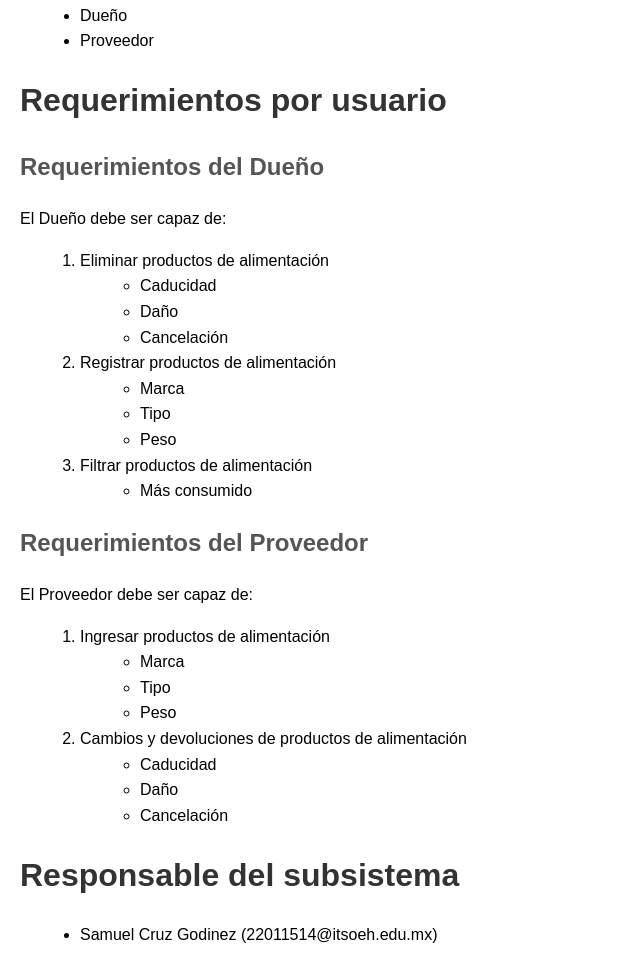
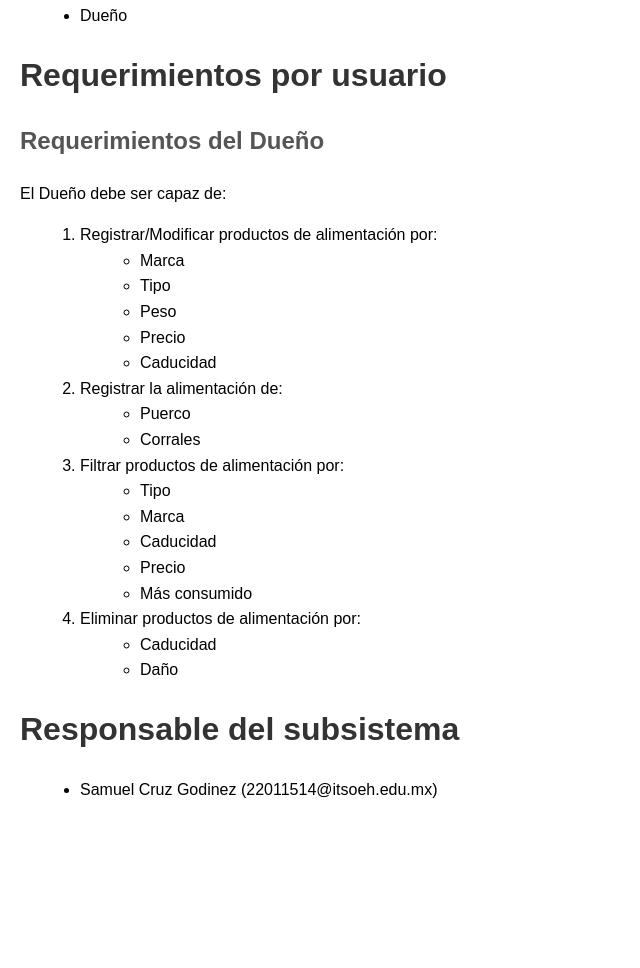
Before and after one commit to SamSCG/CPP, a plain HTML site: page subsistemas/inventario_alimentacion.html in a window 1280 px wide. Shown: the part 386-1354 px from the top of the page, without its empty margins (0-640 px from the left). After the commit the page ends 1209 px from the top, so only its background shows below. Drawn offline with Linux system fonts and the light colour scheme.

Commit message:
Se corrigio el subsistema inventario_Alimentacion

```diff
--- a/subsistemas/inventario_alimentacion.html
+++ b/subsistemas/inventario_alimentacion.html
@@ -41,57 +41,58 @@
 
     <ul>
         <li>Dueño</li>
-        <li>Proveedor</li>
     </ul>
 
     <h1>Requerimientos por usuario</h1>
 
     <h2>Requerimientos del Dueño</h2>
     <p>El Dueño debe ser capaz de:</p>
+
     <ol>
-        <li>Eliminar productos de alimentación
-            <ul>
-                <li>Caducidad</li>
-                <li>Daño</li>
-                <li>Cancelación</li>
-            </ul>
-        </li>
-        <li>Registrar productos de alimentación
+        <li>Registrar/Modificar productos de alimentación por:
             <ul>
                 <li>Marca</li>
                 <li>Tipo</li>
                 <li>Peso</li>
+                <li>Precio</li>
+                <li>Caducidad</li>
             </ul>
         </li>
-        <li>Filtrar productos de alimentación
+
+        <li>Registrar la alimentación de:
             <ul>
+                <li>Puerco</li>
+                <li>Corrales</li>
+            </ul>
+        </li>
+
+
+        <li>Filtrar productos de alimentación por:
+            <ul>
+                <li>Tipo</li>
+                <li>Marca</li>
+                <li>Caducidad</li>
+                <li>Precio</li>
                 <li>Más consumido</li>
             </ul>
         </li>
-    </ol>
 
-    <h2>Requerimientos del Proveedor</h2>
-    <p>El Proveedor debe ser capaz de:</p>
-    <ol>
-        <li>Ingresar productos de alimentación
-            <ul>
-                <li>Marca</li>
-                <li>Tipo</li>
-                <li>Peso</li>
-            </ul>
-        </li>
-        <li>Cambios y devoluciones de productos de alimentación
+        <li>Eliminar productos de alimentación por:
             <ul>
                 <li>Caducidad</li>
                 <li>Daño</li>
-                <li>Cancelación</li>
             </ul>
         </li>
+
     </ol>
 
+
     <h1>Responsable del subsistema</h1>
+
     <ul>
         <li>Samuel Cruz Godinez (22011514@itsoeh.edu.mx)</li>
     </ul>
+
+
 </body>
 </html>
```
